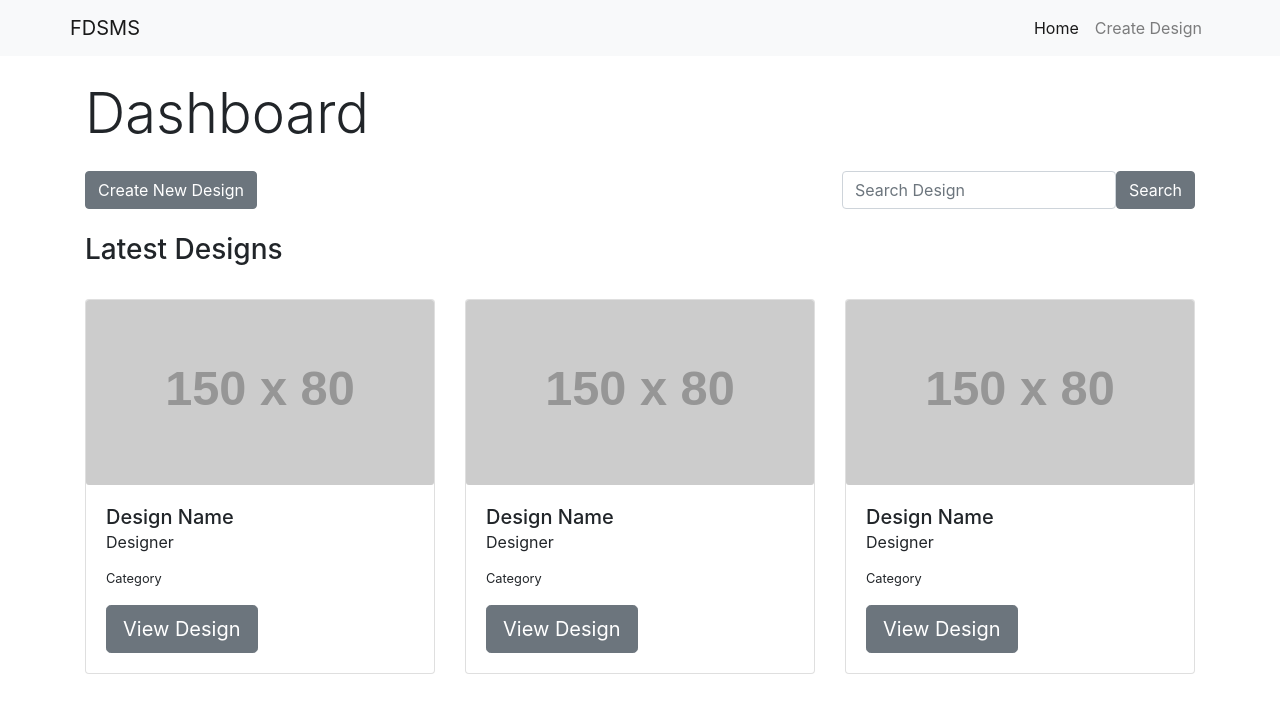
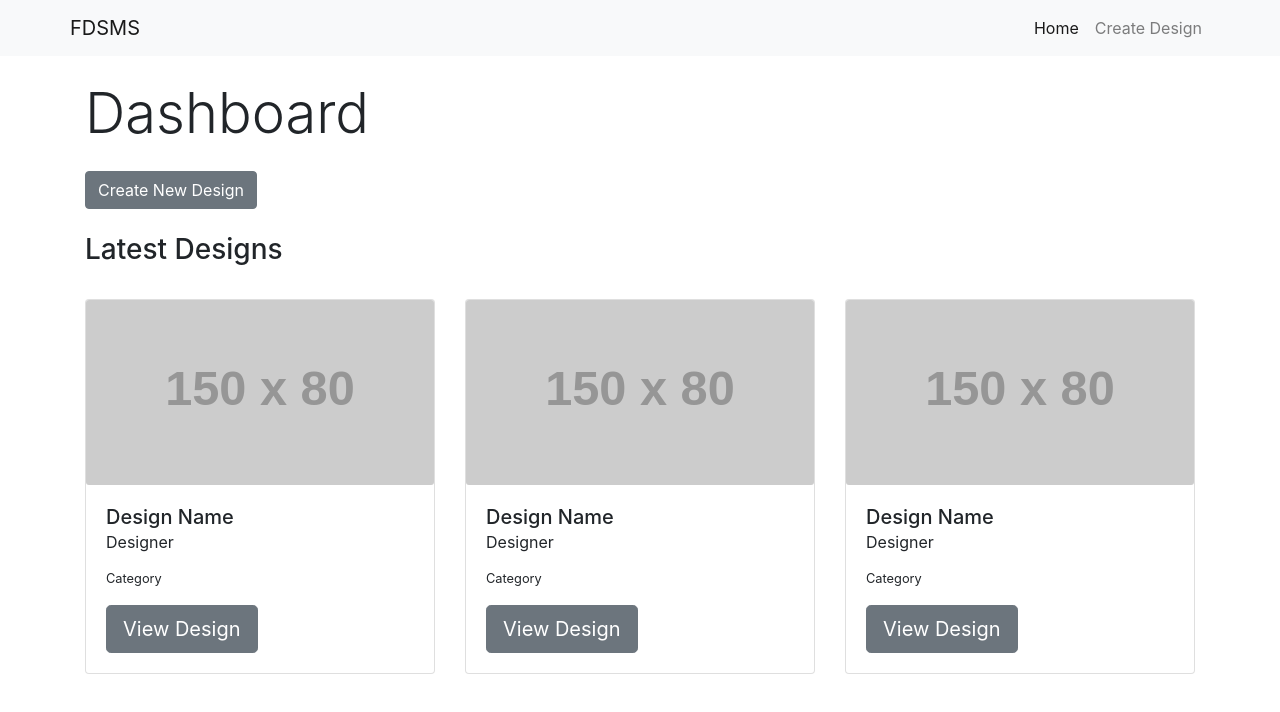
Before and after one commit to iceboss3d/fdsms, a website: page index.html in a window 1280 px wide. Drawn offline with Linux system fonts and the light colour scheme; no server answers; placeholder pictures from the web are drawn by us; files whose address does not match are found by name.

Commit message:
house cleaning

```diff
--- a/index.html
+++ b/index.html
@@ -26,10 +26,6 @@
       <h1 class="display-4">Dashboard</h1>
       <div class="my-4 d-flex" style="justify-content: space-between; flex-wrap:wrap">
         <a href="/create-design.html" class="btn btn-secondary" id="createButton">Create New Design</a>
-        <form class="form-inline flex-nowrap" id="searchForm" action="search.html" method="GET">
-          <input type="text" name="query" id="query" placeholder="Search Design" class="form-control">
-          <input type="submit" value="Search" class="btn btn-secondary">
-        </form>
       </div>
       <h3>Latest Designs</h3>
       <div class="row my-4" id="designsDisplay">
```
